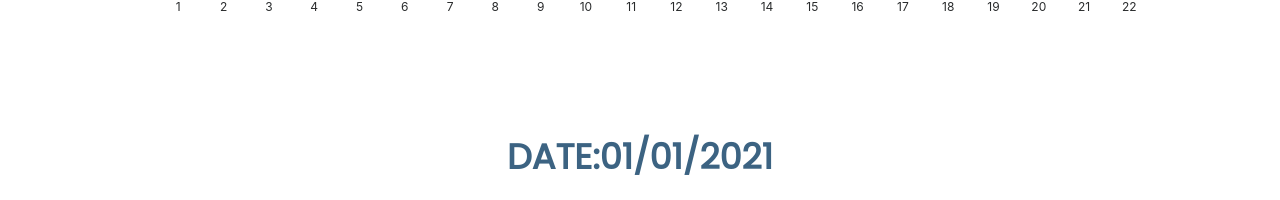
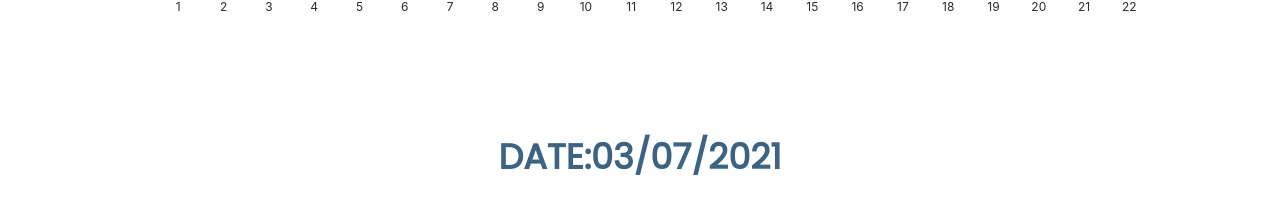
Before and after one commit to kaklika/ongallur, a plain HTML site: page dash.html in a window 1280 px wide. Shown: the part 1860-2060 px from the top of the page. Drawn offline with nearby package versions, Linux system fonts and the light colour scheme; a script that the page names is missing.

Commit message:
Add files via upload

```diff
--- a/dash.html
+++ b/dash.html
@@ -86,7 +86,7 @@
 </section>
 
 <section>
-        <h1 class="heading">DAte:01/01/2021</h1>
+        <h1 class="heading">DAte:03/07/2021</h1>
 
         <div class="card-body">
             <table id="datatablesSimple">
```
